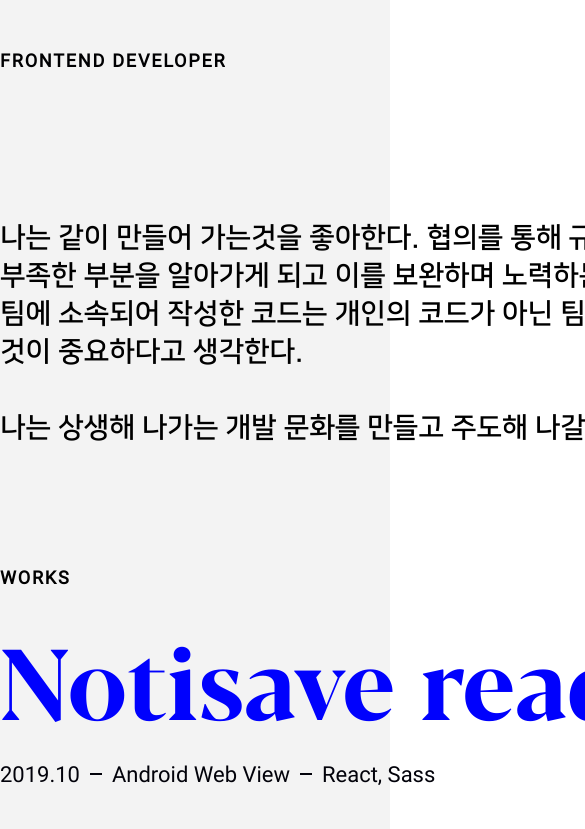
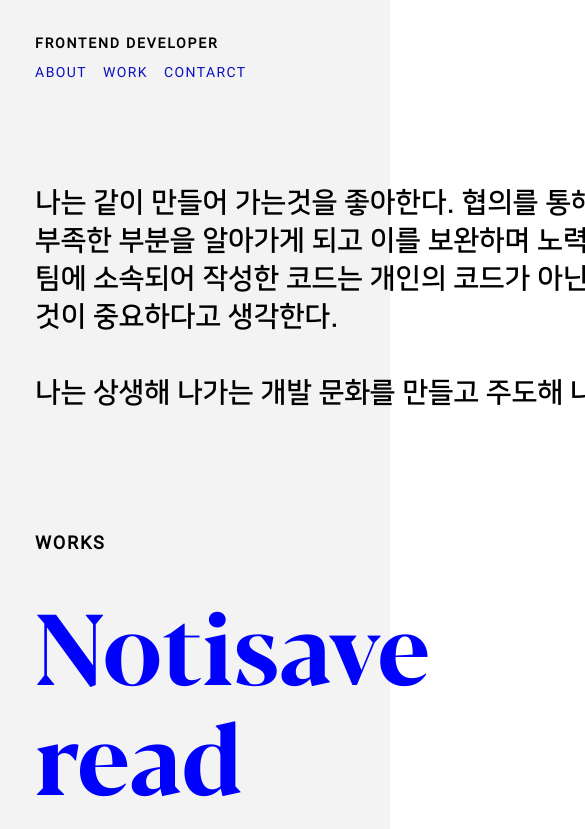
Before and after one commit to secret-papa/portfolio, a React (Create React App) app: page /work in a window 390 px wide. Shown: the top 829 px of the page, 585 px wide, since content can reach past the window. Built offline with nearby package versions, Linux system fonts and the light colour scheme.

Commit message:
모바일 header 스타일

```diff
--- a/src/styles/mixin.scss
+++ b/src/styles/mixin.scss
@@ -38,3 +38,7 @@
   text-shadow: 2px 0px #f3f3f3, 2px 0px #f3f3f3, 1px 1px #f3f3f3, -1px 0 #f3f3f3, -2px 0 #f3f3f3, -3px 0 #f3f3f3, -3px -1px #f3f3f3;
   background-position: 0 1.1em;
 }
+
+@mixin mobile-main-grid {
+  width: 82%;
+}
--- a/src/styles/variable.scss
+++ b/src/styles/variable.scss
@@ -6,3 +6,5 @@
 $contents-width: 1062px;
 
 $work-footer-height: 420px;
+
+$mobile-width: 720px;
--- a/src/view/component/header/Header.scss
+++ b/src/view/component/header/Header.scss
@@ -28,3 +28,30 @@
     }
   }
 }
+
+@media (max-width: $mobile-width) {
+  .Header {
+    align-items: center;
+    background: $main-background-color;
+    flex-direction: column;
+    justify-content: center;
+    padding: 22px 0 104px 0;
+    margin-bottom: 0;
+    width: 100%;
+
+    &_logo {
+      font-size: 14px;
+      line-height: 42px;
+    }
+
+    &_nav {
+      font-size: 14px;
+      margin-left: 0;
+      margin-right: auto;
+
+      &_item {
+        margin-right: 16px;
+      }
+    }
+  }
+}
--- a/src/view/component/layout/Layout.scss
+++ b/src/view/component/layout/Layout.scss
@@ -7,3 +7,13 @@
     @include main-grid();
   }
 }
+
+@media (max-width: $mobile-width) {
+  .Layout {
+    width: 100%;
+
+    &_container {
+      @include mobile-main-grid();
+    }
+  }
+}
```
